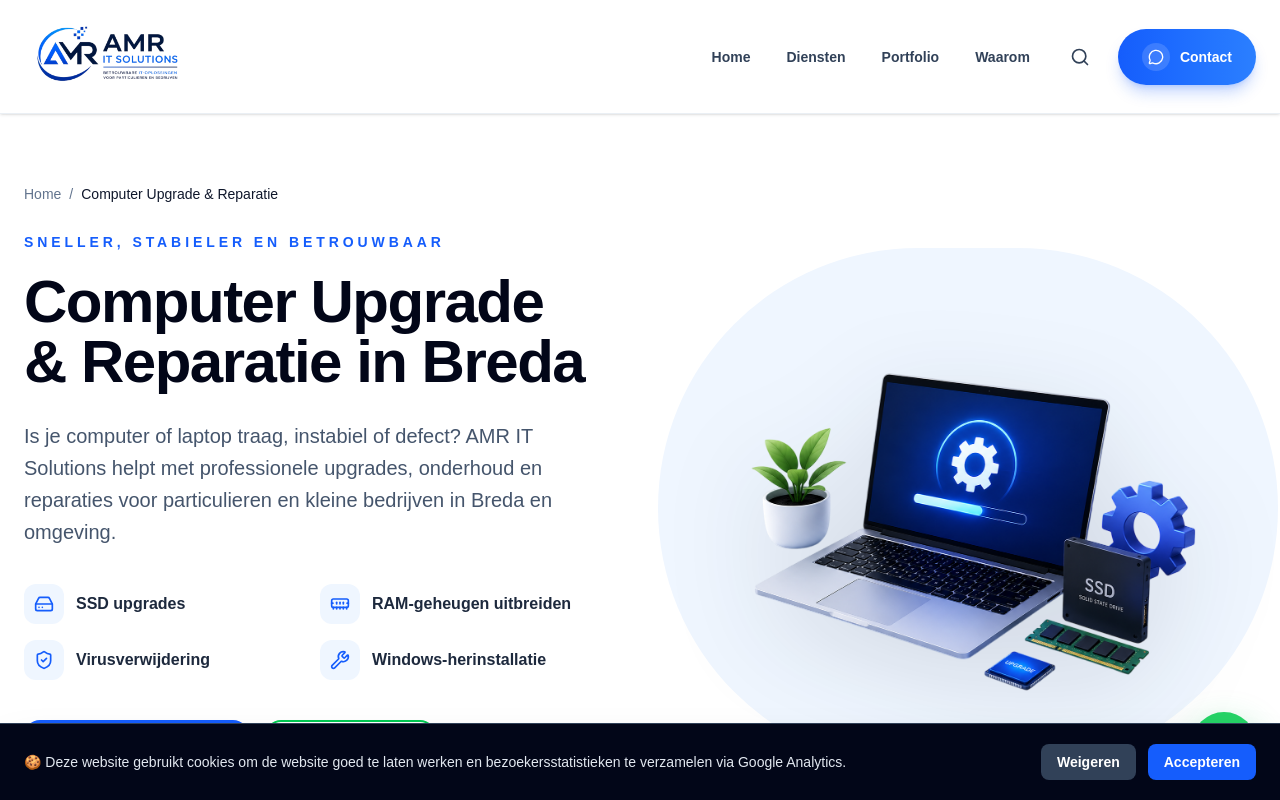
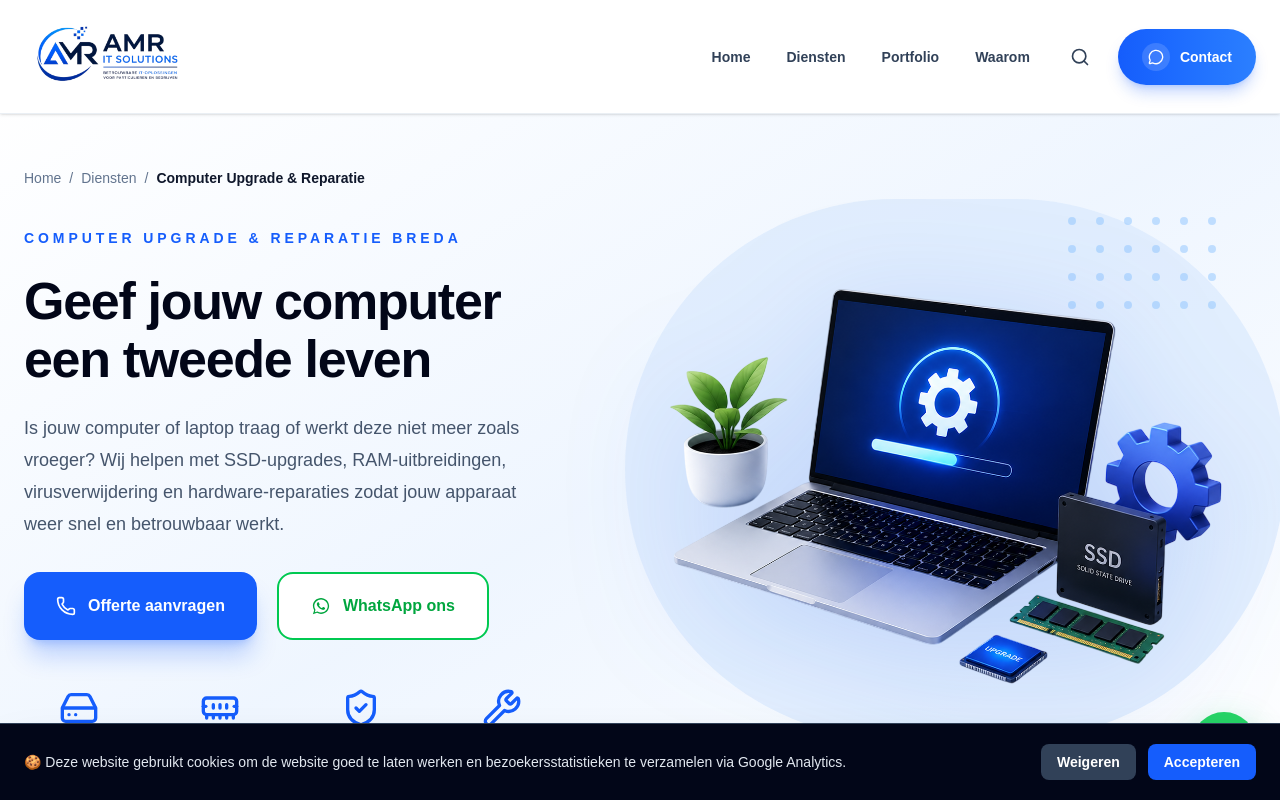
Before and after one commit to amritsolutions/amr-it-solutions, a Next.js app: page /computer-upgrade-reparatie in a window 1280 px wide. Shown: the top 800 px of the page. Built offline with nearby package versions, Linux system fonts and the light colour scheme.

Commit message:
verbeteren

```diff
--- a/components/ComputerUpgradeHero.tsx
+++ b/components/ComputerUpgradeHero.tsx
@@ -1,15 +1,14 @@
 import Image from "next/image";
-import Link from "next/link";
+import Breadcrumb from "@/components/Breadcrumb";
+import WhatsAppIcon from "@/components/icons/WhatsAppIcon";
+import { WHATSAPP_URL } from "@/lib/whatsapp";
 import {
-  ArrowRight,
-  CheckCircle2,
   HardDrive,
   MemoryStick,
   ShieldCheck,
   Wrench,
+  Phone,
 } from "lucide-react";
-import WhatsAppIcon from "@/components/icons/WhatsAppIcon";
-import { WHATSAPP_URL } from "@/lib/whatsapp";
 
 const benefits = [
   {
@@ -18,106 +17,94 @@ const benefits = [
   },
   {
     Icon: MemoryStick,
-    text: "RAM-geheugen uitbreiden",
+    text: "RAM uitbreiden",
   },
   {
     Icon: ShieldCheck,
-    text: "Virusverwijdering",
+    text: "Virus verwijderen",
   },
   {
     Icon: Wrench,
-    text: "Windows-herinstallatie",
+    text: "Hardware reparatie",
   },
 ];
 
 export default function ComputerUpgradeHero() {
   return (
-    <section className="relative overflow-hidden bg-white px-6 pb-24 pt-16 sm:pt-20 lg:pb-28 lg:pt-24">
-      <div className="absolute inset-x-0 top-0 -z-10 h-96 bg-gradient-to-b from-blue-50 to-white" />
+    <section className="relative overflow-hidden bg-gradient-to-br from-white via-blue-50 to-white">
+      <div className="mx-auto grid min-h-[720px] max-w-7xl items-center gap-12 px-6 py-20 lg:grid-cols-[0.9fr_1.1fr]">
+        {/* Linkerkant */}
+        <div className="relative z-20">
+          <Breadcrumb current="Computer Upgrade & Reparatie" />
 
-      <div className="mx-auto grid max-w-7xl items-center gap-14 lg:grid-cols-2 lg:gap-20">
-        <div>
-          <nav
-            aria-label="Breadcrumb"
-            className="mb-7 flex items-center gap-2 text-sm font-medium text-slate-500"
-          >
-            <Link href="/" className="transition hover:text-blue-600">
-              Home
-            </Link>
-
-            <span>/</span>
-
-            <span className="text-slate-900">
-              Computer Upgrade & Reparatie
-            </span>
-          </nav>
-
-          <p className="text-sm font-extrabold uppercase tracking-[0.28em] text-blue-600">
-            Sneller, stabieler en betrouwbaar
+          <p className="mt-10 text-sm font-extrabold uppercase tracking-[0.28em] text-blue-600">
+            Computer Upgrade & Reparatie Breda
           </p>
 
-          <h1 className="mt-5 text-4xl font-extrabold tracking-tight text-slate-950 sm:text-5xl lg:text-6xl">
-            Computer Upgrade & Reparatie in Breda
+          <h1 className="mt-6 max-w-3xl text-4xl font-extrabold leading-[1.12] tracking-tight text-slate-950 sm:text-5xl lg:text-[52px]">
+            Geef jouw computer een tweede leven
           </h1>
 
-          <p className="mt-7 max-w-2xl text-lg leading-8 text-slate-600 sm:text-xl">
-            Is je computer of laptop traag, instabiel of defect? AMR IT
-            Solutions helpt met professionele upgrades, onderhoud en reparaties
-            voor particulieren en kleine bedrijven in Breda en omgeving.
+          <p className="mt-6 max-w-xl text-lg leading-8 text-slate-600">
+            Is jouw computer of laptop traag of werkt deze niet meer zoals
+            vroeger? Wij helpen met SSD-upgrades, RAM-uitbreidingen,
+            virusverwijdering en hardware-reparaties zodat jouw apparaat weer
+            snel en betrouwbaar werkt.
           </p>
 
-          <div className="mt-9 grid gap-4 sm:grid-cols-2">
-            {benefits.map(({ Icon, text }) => (
-              <div
-                key={text}
-                className="flex items-center gap-3 text-base font-semibold text-slate-800"
-              >
-                <span className="flex h-10 w-10 shrink-0 items-center justify-center rounded-xl bg-blue-50 text-blue-600">
-                  <Icon className="h-5 w-5" />
-                </span>
-
-                <span>{text}</span>
-              </div>
-            ))}
-          </div>
-
-          <div className="mt-10 flex flex-col gap-4 sm:flex-row">
-            <Link
+          <div className="mt-8 flex flex-wrap gap-5">
+            <a
               href="/#contact"
-              className="inline-flex items-center justify-center gap-3 rounded-2xl bg-blue-600 px-7 py-4 font-bold text-white shadow-lg shadow-blue-600/20 transition-all duration-300 hover:-translate-y-1 hover:bg-blue-700 hover:shadow-xl"
+              className="inline-flex items-center gap-3 rounded-2xl bg-blue-600 px-8 py-5 font-bold text-white shadow-xl shadow-blue-600/25 transition-all duration-300 hover:-translate-y-1 hover:bg-blue-700"
             >
+              <Phone className="h-5 w-5" />
               Offerte aanvragen
-              <ArrowRight className="h-5 w-5" />
-            </Link>
+            </a>
 
             <a
               href={WHATSAPP_URL}
               target="_blank"
               rel="noopener noreferrer"
               aria-label="Neem contact op via WhatsApp"
-              className="inline-flex items-center justify-center gap-3 rounded-2xl border-2 border-green-500 bg-white px-7 py-4 font-bold text-green-600 transition-all duration-300 hover:-translate-y-1 hover:border-green-500 hover:bg-green-500 hover:text-white hover:shadow-xl"
+              className="inline-flex items-center gap-3 rounded-2xl border-2 border-green-500 bg-white px-8 py-5 font-bold text-green-600 transition-all duration-300 hover:-translate-y-1 hover:bg-green-500 hover:text-white hover:shadow-lg"
             >
               <WhatsAppIcon className="h-5 w-5" />
-              WhatsApp
+              WhatsApp ons
             </a>
           </div>
 
-          <div className="mt-8 flex items-center gap-3 text-sm font-medium text-slate-500">
-            <CheckCircle2 className="h-5 w-5 text-green-600" />
-            Persoonlijke service en duidelijke communicatie
+          <div className="mt-12 grid max-w-2xl grid-cols-2 gap-8 sm:grid-cols-4">
+            {benefits.map(({ Icon, text }) => (
+              <div key={text} className="text-center text-slate-800">
+                <Icon className="mx-auto mb-3 h-10 w-10 text-blue-600" />
+                <p className="text-sm font-medium leading-5">
+                  {text}
+                </p>
+              </div>
+            ))}
           </div>
         </div>
 
-        <div className="relative mt-10 flex min-h-[320px] items-center justify-center lg:mt-0 lg:min-h-[610px]">
-          <div className="absolute left-1/2 top-1/2 h-[340px] w-[340px] -translate-x-1/2 -translate-y-1/2 rounded-full bg-blue-50 sm:h-[430px] sm:w-[430px] lg:h-[520px] lg:w-[620px]" />
+        {/* Rechterkant */}
+        <div className="relative mt-10 min-h-[280px] lg:mt-0 lg:min-h-[610px]">
+          <div className="absolute left-1/2 top-8 h-[340px] w-[340px] -translate-x-1/2 rounded-full bg-blue-100/70 lg:left-[20px] lg:top-[30px] lg:h-[540px] lg:w-[660px] lg:translate-x-0" />
+
+          <div className="absolute right-10 top-12 z-10 hidden grid-cols-6 gap-5 opacity-50 lg:grid">
+            {Array.from({ length: 24 }).map((_, index) => (
+              <span
+                key={index}
+                className="h-2 w-2 rounded-full bg-blue-300"
+              />
+            ))}
+          </div>
 
           <Image
             src="/images/upgrade-reparatie.png"
-            alt="Computer upgrade en reparatie door AMR IT Solutions"
+            alt="Computer upgrade en reparatie Breda"
             width={900}
             height={680}
             priority
-            className="relative z-20 mx-auto h-auto w-[95%] max-w-[620px] object-contain drop-shadow-[0_25px_50px_rgba(15,23,42,0.12)] transition duration-500 hover:scale-[1.02] lg:w-full lg:max-w-none"
+            className="relative z-20 mx-auto w-full max-w-[560px] object-contain drop-shadow-[0_25px_60px_rgba(37,99,235,0.18)] transition duration-500 hover:scale-[1.02] lg:w-[110%] lg:max-w-none lg:-translate-x-6"
           />
         </div>
       </div>
```
